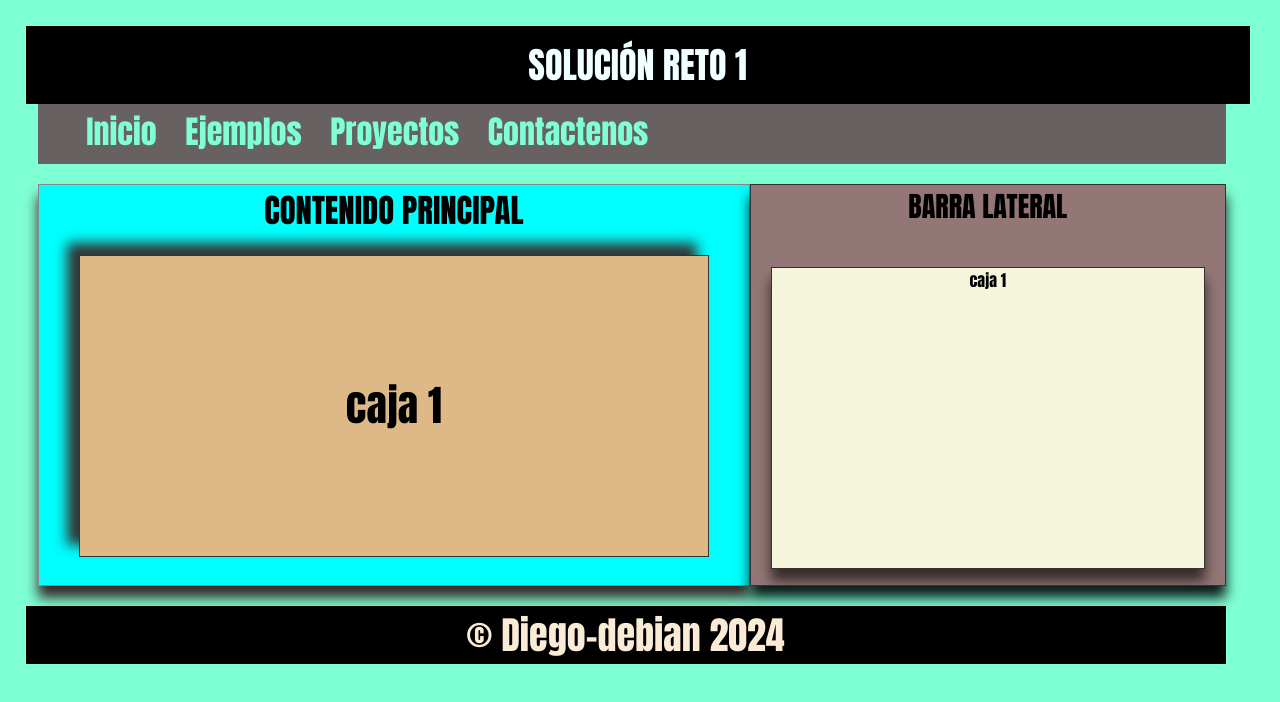
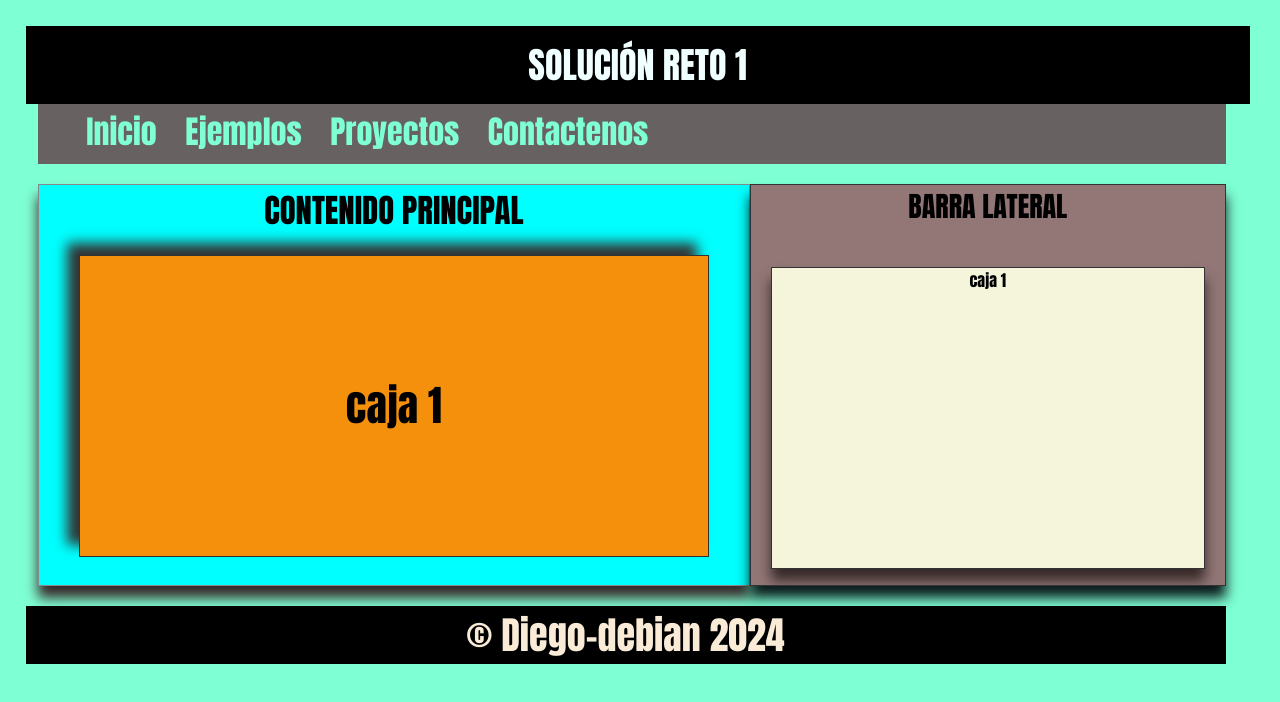
Before and after one commit to Diego-debian/ejemploreto1-html-css, a plain HTML site: page index.html in a window 1280 px wide. In both pictures the pointer is over the element "caja 1". Drawn offline with Linux system fonts and the light colour scheme.

Commit message:
ejemplo reto 1 css html

```diff
--- a/css/index-styles.css
+++ b/css/index-styles.css
@@ -172,6 +172,12 @@ html {
     background-color: burlywood;
 }
 
+/* over Estilos para el encabezado dentro de las cajas */
+.caja h2:hover {
+    line-height: 300px;
+    text-align: center;
+    background-color: rgb(245, 144, 13);
+}
 /* Barra lateral:
    - Define su tamaño y apariencia
    - Añade barra de desplazamiento vertical */
```
